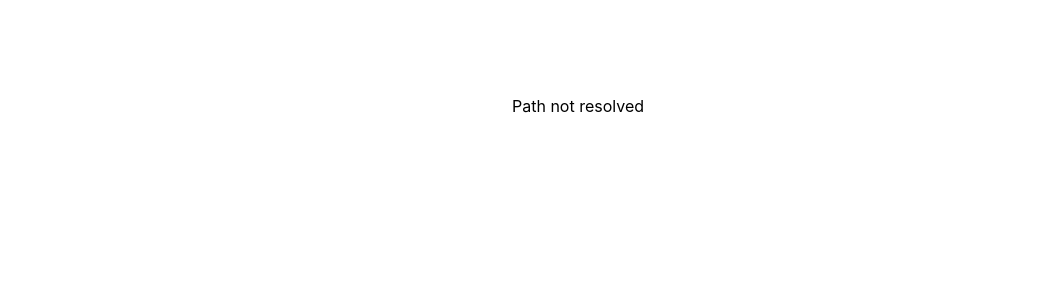
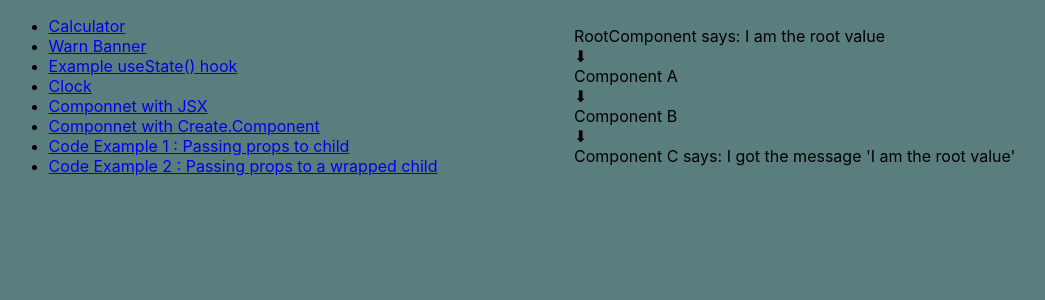
Before and after one commit to balan-pmr/react-fundamentals, a React (Create React App) app: page /2 in a window 1280 px wide. Shown: the top 300 px of the page, without its empty margins (128-1173 px from the left). Built offline with nearby package versions, Linux system fonts and the light colour scheme.

Commit message:
Examples for passing props added

```diff
--- a/public/index.html
+++ b/public/index.html
@@ -26,7 +26,7 @@
     -->
     <title>React App</title>
   </head>
-  <body>
+  <body style="background-color: #5a7e7d;">
     <noscript>You need to enable JavaScript to run this app.</noscript>
     <div id="root"></div>
     <!--
--- a/src/App.js
+++ b/src/App.js
@@ -1,5 +1,5 @@
 
-import './App.css';
+
 import ComponentReact from './JSX/class'
 import ComponentJSX from './JSX/jsx'
 import Clock from './clock/clock'
@@ -9,28 +9,29 @@ import Calculator from './convert-temperature/calculator'
 import { BrowserRouter, Routes, Route} from "react-router-dom";
 import Navigation  from './layout/Navigation';
 import Home  from './layout/Home';
-
+import RootComponent from './code-examples/example-one/passing-props-to-childs';
+import RootComponent2 from './code-examples/example-two/passing-props-to-child-part2';
 
 function App() {
 
-  let centered = {position: "absolute",
-  left: "50%",
-  top: "10%"
+  let centered = {
+    display: "flex", alignItems:"center", justifyContent:"space-evenly"
   }
 
   return (
     <div style={centered}>
       <BrowserRouter >
+      <Navigation/>
         <Routes>
-          <Route path="/" element={<Navigation />} />
-          <Route path="/home" element={<Home />} />
+          <Route path="/" element={<Home />} />
           <Route path="/calculator" element={<Calculator />} />
           <Route path="/warn" element={<WarnBanner />} />
           <Route path="/example-state" element={<ExampleState />} />
           <Route path="/clock" element={<Clock />} />
           <Route path="/jsx" element={<ComponentJSX />} />
           <Route path="/react" element={<ComponentReact />} />
-
+          <Route path="/example-1" element={<RootComponent />} />
+          <Route path="/2" element={<RootComponent2 />} />
           <Route path="*" element={<p>Path not resolved</p>} />
         </Routes>
       </BrowserRouter>
--- /dev/null
+++ b/src/code-examples/example-one/passing-props-to-childs.js
@@ -0,0 +1,42 @@
+
+
+import { useState } from "react";
+
+export default function RootComponent (){
+
+    // If we want to pass a value from Root to C whe can wrapped
+    const [rootValue] = useState("I am the root value")
+
+    return (
+        <div>RootComponent says: {rootValue}
+            <br/> &#11015;
+            <ComponentA rootMessage={rootValue} />
+        </div>
+
+    )
+
+}
+
+function ComponentA( props ){
+    return(
+        <div> Component A
+            <br/> &#11015;
+            <ComponentB rootMessage={props.rootMessage} />
+        </div>
+    )
+}
+
+function ComponentB(props){
+    return(
+        <div> Component B
+            <br/> &#11015;
+            <ComponentC rootMessage={props.rootMessage}/>
+        </div>
+    )
+}
+
+function ComponentC(props){
+    return(
+        <div> Component C says: I got the message '{props.rootMessage}'</div>
+    )
+}
--- /dev/null
+++ b/src/code-examples/example-two/passing-props-to-child-part2.js
@@ -0,0 +1,47 @@
+
+
+import { useState } from "react";
+
+export default function RootComponent2 (){
+
+    // If we want to pass a value from Root to C whe can wrapped
+    // from the root component as next.
+    const [rootMessage] = useState("I am the root value")
+
+    return (
+        <div>RootComponent says: {rootMessage}
+            <br/> &#11015;
+            <ComponentA>
+                <ComponentB>
+                    <ComponentC rootMessage={rootMessage}/>
+                </ComponentB>
+            </ComponentA>
+        </div>
+
+    )
+
+}
+
+function ComponentA( props ){
+    return(
+        <div> Component A
+            <br/> &#11015;
+            {props.children}
+        </div>
+    )
+}
+
+function ComponentB(props){
+    return(
+        <div> Component B
+            <br/> &#11015;
+            {props.children}
+        </div>
+    )
+}
+
+function ComponentC(props){
+    return(
+        <div> Component C says: I got the message '{props.rootMessage}'</div>
+    )
+}
--- a/src/layout/Home.js
+++ b/src/layout/Home.js
@@ -1,3 +1,4 @@
+import '../App.css';
 import logo from '../logo.svg';
 
 export default function Home(){
--- a/src/layout/Navigation.js
+++ b/src/layout/Navigation.js
@@ -4,24 +4,27 @@ import {Link} from "react-router-dom";
 export default function Navigation(){
 
     const pathsObject = [
-        {"/home": "Home"},
         {"/calculator": "Calculator"},
         {"/warn": "Warn Banner"},
-        {"/example-state": "Example State"},
+        {"/example-state": "Example useState() hook"},
         {"/clock": "Clock"},
         {"/jsx": "Componnet with JSX"},
-        {"/react": "Componnet with Create.Component"}
+        {"/react": "Componnet with Create.Component"},
+        {"/example-1": "Code Example 1 : Passing props to child"},
+        {"/2": "Code Example 2 : Passing props to a wrapped child"}
+
     ]
 
+    let index = 0;
     const pathsApp = pathsObject.map(object => {
+        let htmlElement;
         for (const [key, value] of Object.entries(object)) {
-            return(
-                <li>
-                <Link to={key} >{value}</Link>
-                </li>
-            )
+                htmlElement= <li key={++index}  > <Link to={key}>{value}</Link> </li>
         }
+        return htmlElement;
     })
+
+    console.log(pathsApp)
 
     return (
         <nav>
--- /dev/null
+++ b/src/lifting-state-up-example/important-note.js
@@ -0,0 +1,2 @@
+// Example is implemented into <convert-temperature> folder
+//https://reactjs.org/docs/lifting-state-up.html
```
